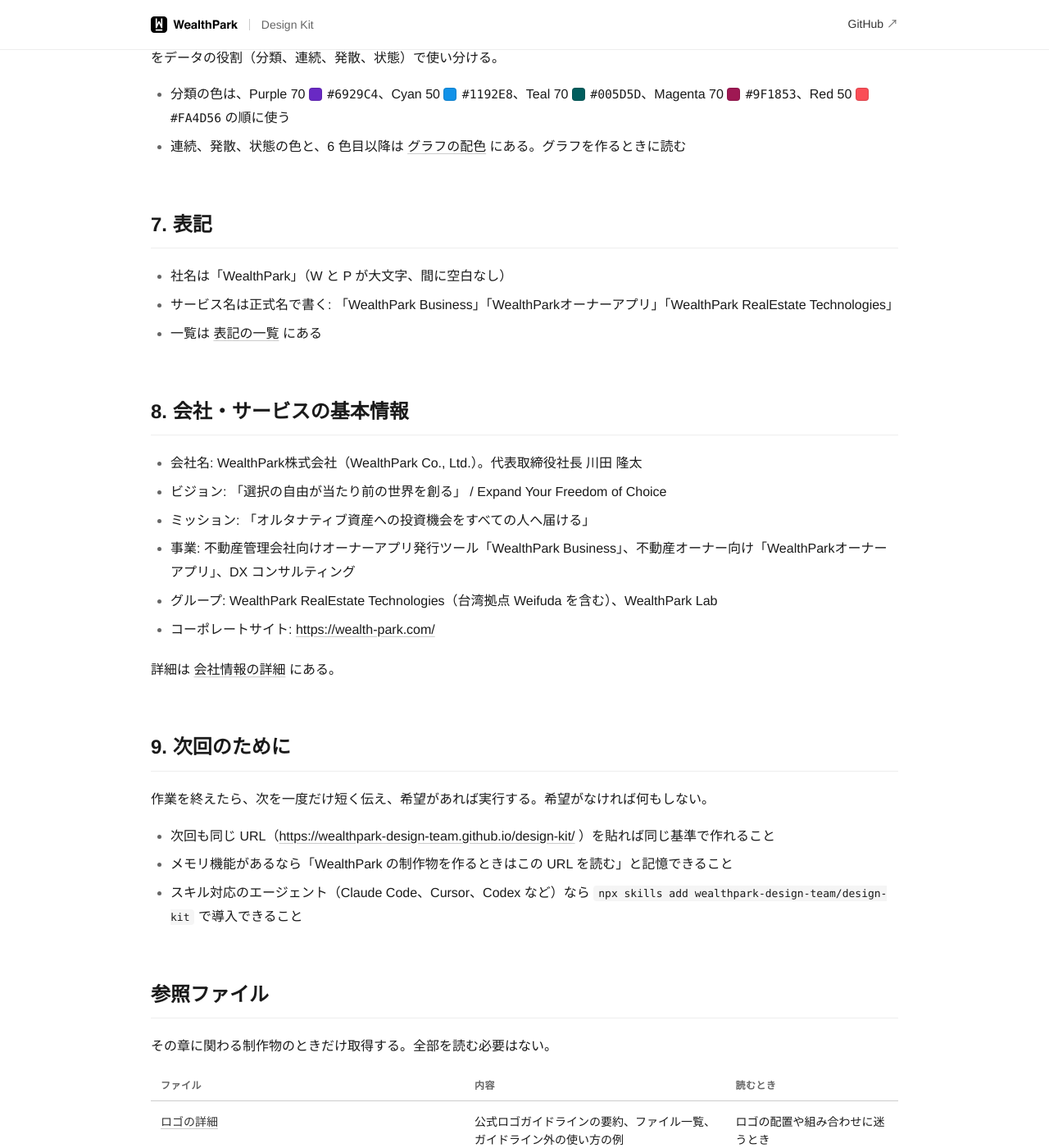
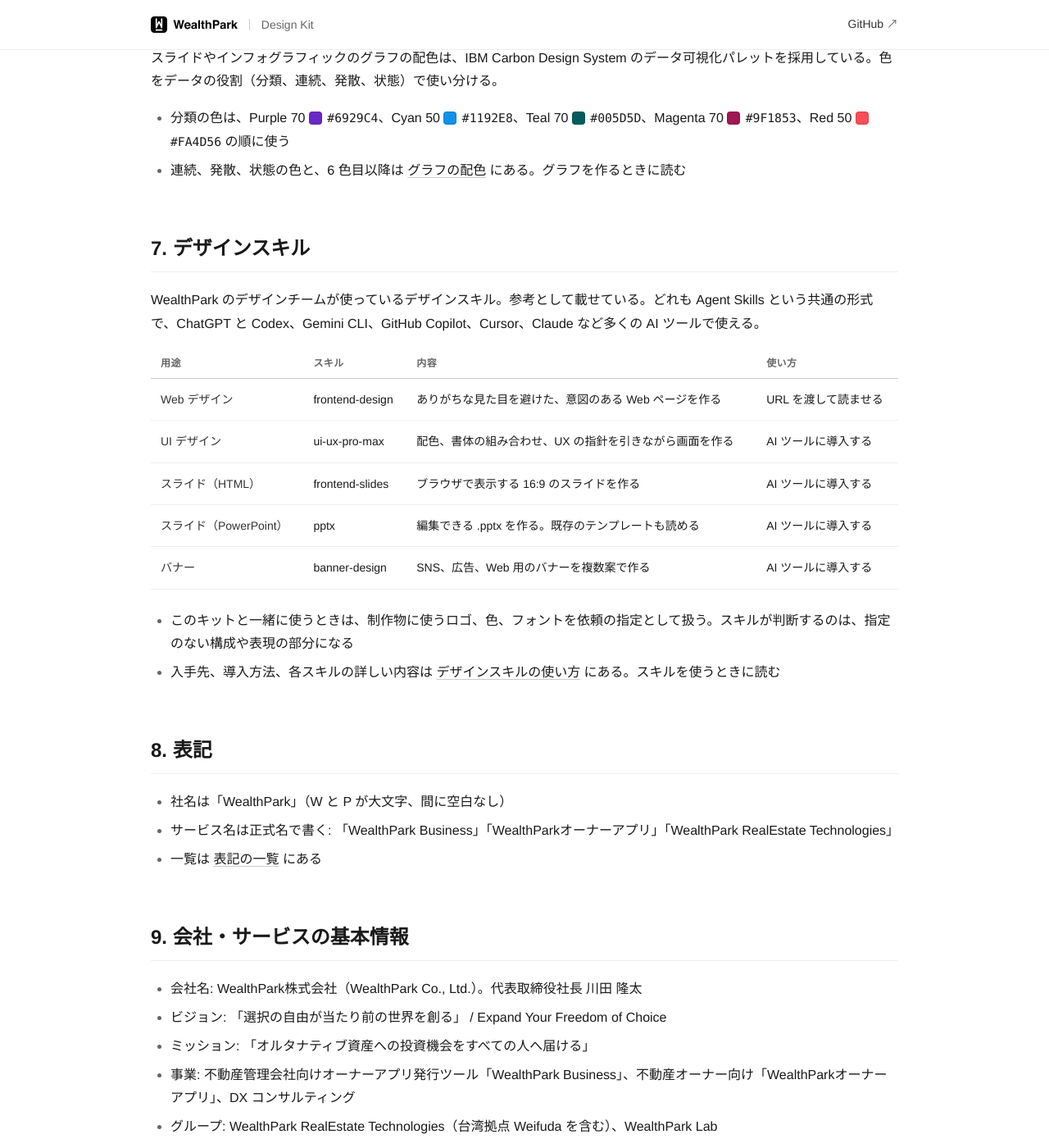
Before and after one commit to wealthpark-design-team/design-kit, a Jekyll site: the page built from SKILL.md, in a window 1280 px wide and 1400 px high, scrolled down 8101 px. Shown: the whole window at 82% size. Built offline with Jekyll 4.4.1, drawn with Linux system fonts in a browser that asks for light colours; some of the changed text lies outside the part shown.

Commit message:
docs: add a design skills chapter
- SKILL.md section 7 lists the design skills the design team uses (web, UI, HTML slides, PowerPoint, banners), for reference
- references/skills.md covers sources, install options that work across AI tools, and how to combine skills with the kit
- Logo, color and font from the kit are given as the brief, so skills decide only the open parts
- Todo item 46 done

```diff
--- a/SKILL.md
+++ b/SKILL.md
@@ -21,7 +21,7 @@
 このキットは、WealthPark が公式に採用しているものの一覧。制作物の構成やレイアウトは、作る人と AI の判断に任せている。
 
 1. ロゴは「1. ロゴ」のファイルをそのまま配置する。公式ロゴガイドラインでそう定めている。
-2. 素材、アイコン、色、フォント、グラフの配色は、各章に公式の採用例を載せている。制作物に合うものを使う。
+2. 素材、アイコン、色、フォント、グラフの配色、デザインスキルは、各章に公式の採用例を載せている。制作物に合うものを使う。
 3. 各章の詳細は参照先にある。その章に関わる制作物のときだけ取得する。例えばグラフを作るときは「6. グラフ」の参照先を読む。
 4. ロゴ画像を配置できない環境では、ロゴの場所を空けておき、ファイルの URL を添えてユーザーに貼ってもらう。
 5. 作業を終えたら「次回のために」を一度だけ案内する。
@@ -134,13 +134,28 @@
 - 分類の色は、Purple 70 #6929C4、Cyan 50 #1192E8、Teal 70 #005D5D、Magenta 70 #9F1853、Red 50 #FA4D56 の順に使う
 - 連続、発散、状態の色と、6 色目以降は https://wealthpark-design-team.github.io/design-kit/references/charts.md にある。グラフを作るときに読む
 
-## 7. 表記
+## 7. デザインスキル
+
+WealthPark のデザインチームが使っているデザインスキル。参考として載せている。どれも Agent Skills という共通の形式で、ChatGPT と Codex、Gemini CLI、GitHub Copilot、Cursor、Claude など多くの AI ツールで使える。
+
+| 用途 | スキル | 内容 | 使い方 |
+|---|---|---|---|
+| Web デザイン | frontend-design | ありがちな見た目を避けた、意図のある Web ページを作る | URL を渡して読ませる |
+| UI デザイン | ui-ux-pro-max | 配色、書体の組み合わせ、UX の指針を引きながら画面を作る | AI ツールに導入する |
+| スライド（HTML） | frontend-slides | ブラウザで表示する 16:9 のスライドを作る | AI ツールに導入する |
+| スライド（PowerPoint） | pptx | 編集できる .pptx を作る。既存のテンプレートも読める | AI ツールに導入する |
+| バナー | banner-design | SNS、広告、Web 用のバナーを複数案で作る | AI ツールに導入する |
+
+- このキットと一緒に使うときは、制作物に使うロゴ、色、フォントを依頼の指定として扱う。スキルが判断するのは、指定のない構成や表現の部分になる
+- 入手先、導入方法、各スキルの詳しい内容は https://wealthpark-design-team.github.io/design-kit/references/skills.md にある。スキルを使うときに読む
+
+## 8. 表記
 
 - 社名は「WealthPark」（W と P が大文字、間に空白なし）
 - サービス名は正式名で書く: 「WealthPark Business」「WealthParkオーナーアプリ」「WealthPark RealEstate Technologies」
 - 一覧は https://wealthpark-design-team.github.io/design-kit/references/tone.md にある
 
-## 8. 会社・サービスの基本情報
+## 9. 会社・サービスの基本情報
 
 - 会社名: WealthPark株式会社（WealthPark Co., Ltd.）。代表取締役社長 川田 隆太
 - ビジョン: 「選択の自由が当たり前の世界を創る」 / Expand Your Freedom of Choice
@@ -171,6 +186,7 @@
 | https://wealthpark-design-team.github.io/design-kit/references/colors.md | 全カラートークン、事業別のアクセント、旧実装からの移行表 | 色を細かく決めるとき、サイトのコードを直すとき |
 | https://wealthpark-design-team.github.io/design-kit/references/typography.md | フォントとサイズ | フォントを指定するとき |
 | https://wealthpark-design-team.github.io/design-kit/references/charts.md | グラフの配色（Carbon のパレット全体と使い方） | グラフや図表を作るとき |
+| https://wealthpark-design-team.github.io/design-kit/references/skills.md | デザインスキルの入手先、導入方法、このキットと一緒に使うときの指定の仕方 | デザインスキルを使うとき |
 | https://wealthpark-design-team.github.io/design-kit/references/tone.md | 社名・サービス名の表記 | 文章を書くとき |
 | https://wealthpark-design-team.github.io/design-kit/references/company.md | 会社概要、ビジョン（4 言語）とミッション（日英）、サービス、グループ会社 | 会社紹介を書くとき |
 | https://wealthpark-design-team.github.io/design-kit/assets/tokens.css | CSS 変数 | Web を作るとき |
--- a/web/site.js
+++ b/web/site.js
@@ -12,7 +12,8 @@
     'references/logo.md': 'ロゴの詳細', 'references/visuals.md': 'ビジュアル素材の使い方',
     'references/icons.md': 'アイコンの使い方', 'references/colors.md': 'カラーの詳細',
     'references/typography.md': 'タイポグラフィの詳細', 'references/charts.md': 'グラフの配色',
-    'references/tone.md': '表記の一覧', 'references/company.md': '会社情報の詳細'
+    'references/tone.md': '表記の一覧', 'references/company.md': '会社情報の詳細',
+    'references/skills.md': 'デザインスキルの使い方'
   };
   function viewerUrl(path) { return BASE + 'ref/?f=' + encodeURIComponent(path); }
 
```
Also changed, not shown: other parts of SKILL.md (+1 -1 lines), docs/todo.md (+2 -2 lines), references/skills.md (added, +80 -0 lines).
